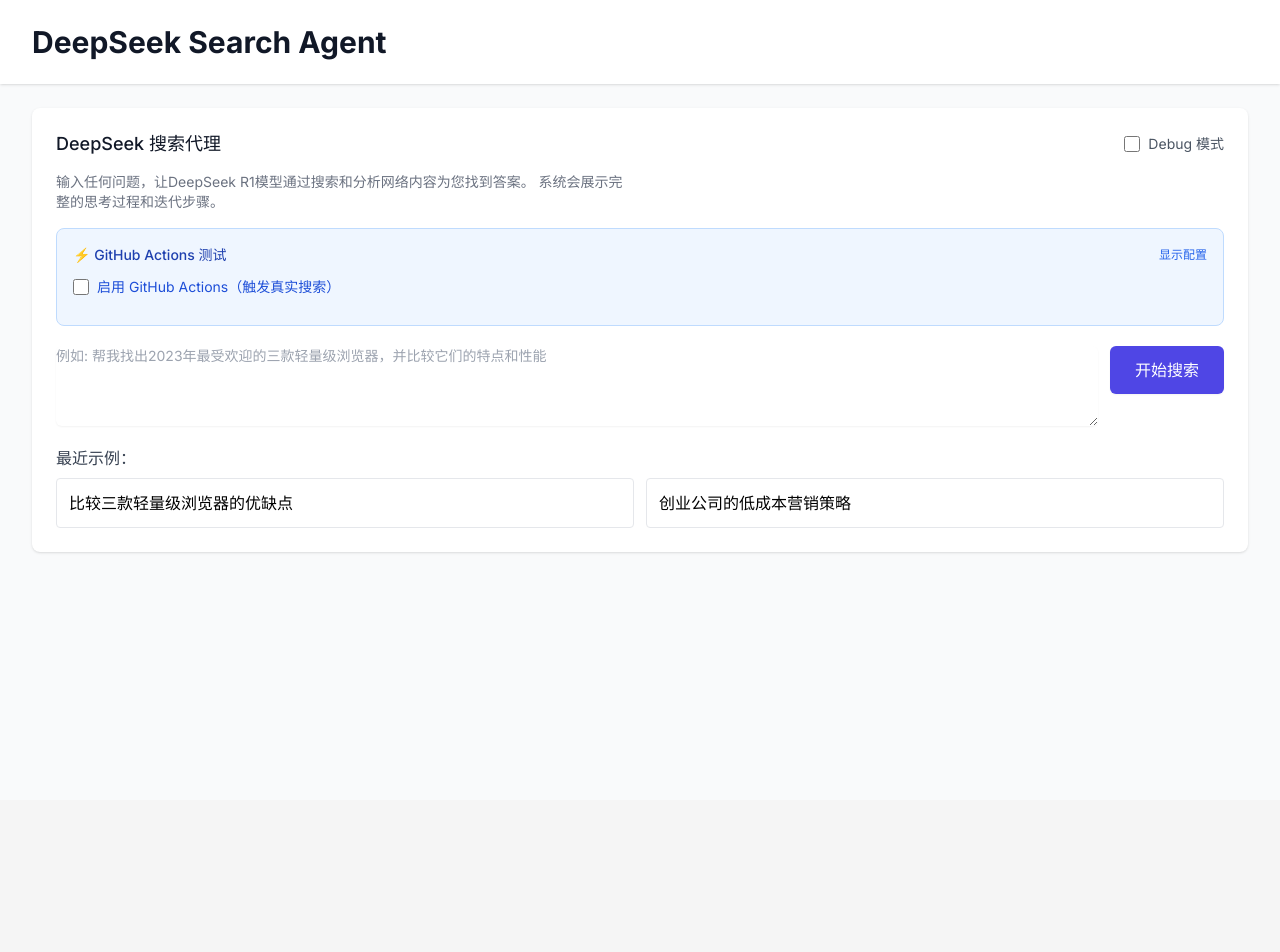
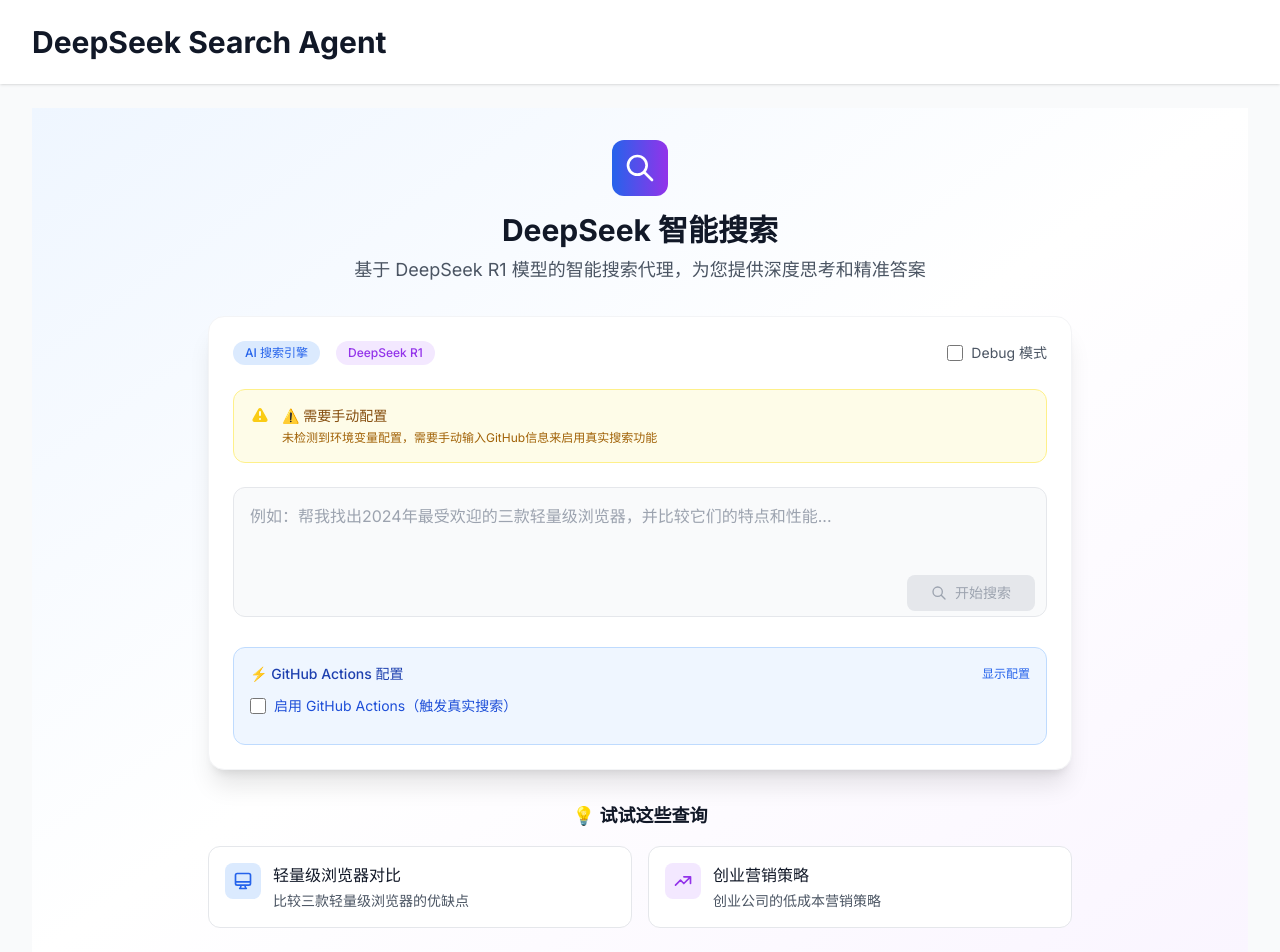
Before and after one commit to 8ty/deepseek-search-agent, a Next.js app in the folder frontend/: page / in a window 1280 px wide. Shown: the top 952 px of the page. Before the commit the page ends 800 px from the top, so only its background shows below. Built offline with nearby package versions, Linux system fonts and the light colour scheme.

Commit message:
添加环境变量配置检查功能，更新前端页面以显示配置状态，并在触发搜索时根据环境变量自动启用GitHub Actions。新增API以检查环境配置状态，优化GitHub配置逻辑，增强用户体验和调试信息。

```diff
--- a/frontend/src/app/api/trigger-search/route.ts
+++ b/frontend/src/app/api/trigger-search/route.ts
@@ -28,12 +28,19 @@
 
     // 获取GitHub配置
     const githubConfig = body.github_config;
-    const shouldTriggerGitHub = githubConfig?.force_trigger ||
-      (process.env.NODE_ENV === 'production' && process.env.GITHUB_TOKEN);
 
-    // 使用用户提供的配置或环境变量
-    const githubToken = githubConfig?.token || process.env.GITHUB_TOKEN;
-    const githubRepository = githubConfig?.repository || process.env.GITHUB_REPOSITORY;
+    // 优先使用环境变量，如果环境变量存在就自动使用
+    const envGithubToken = process.env.GITHUB_TOKEN;
+    const envGithubRepository = process.env.GITHUB_REPOSITORY;
+
+    // 如果有环境变量配置，优先使用环境变量，否则使用用户输入的配置
+    const githubToken = envGithubToken || githubConfig?.token;
+    const githubRepository = envGithubRepository || githubConfig?.repository;
+
+    // 如果环境变量已配置，或者用户强制触发，就启用GitHub Actions
+    const shouldTriggerGitHub = (envGithubToken && envGithubRepository) ||
+                               githubConfig?.force_trigger ||
+                               (process.env.NODE_ENV === 'production' && githubToken);
 
     // 初始化搜索数据
     const searchData = {
@@ -50,14 +57,12 @@
     console.log('=== TRIGGER SEARCH DEBUG ===');
     console.log('Search ID:', searchId);
     console.log('Workspace ID:', workspaceId);
-    console.log('Search Data:', searchData);
-    console.log('Memory Store Key:', `search:${searchId}`);
+    console.log('Environment GitHub Token exists:', !!envGithubToken);
+    console.log('Environment GitHub Repository:', envGithubRepository);
+    console.log('Should trigger GitHub:', shouldTriggerGitHub);
+    console.log('=== END TRIGGER SEARCH DEBUG ===');
 
     memoryStorage.set(`search:${searchId}`, searchData);
-
-    console.log('Data stored. Current memory store keys:', memoryStorage.keys());
-    console.log('Stored data verification:', memoryStorage.get(`search:${searchId}`));
-    console.log('=== END TRIGGER SEARCH DEBUG ===');
 
     // 准备 Webhook 数据
     const webhookData = {
@@ -165,7 +170,9 @@
       query: body.query,
       workspace_id: workspaceId,
       search_id: searchId,
-      timestamp: new Date().toISOString()
+      timestamp: new Date().toISOString(),
+      // 返回环境变量配置状态，让前端知道是否需要手动配置
+      environment_configured: !!(envGithubToken && envGithubRepository)
     };
 
     return NextResponse.json(response);
@@ -184,9 +191,15 @@
 }
 
 export async function GET() {
+  // 检查环境变量配置状态
+  const envConfigured = !!(process.env.GITHUB_TOKEN && process.env.GITHUB_REPOSITORY);
+
   return NextResponse.json({
     message: "使用 POST 方法触发搜索",
     required_fields: ["query"],
-    optional_fields: ["workspace_id", "max_rounds", "include_scraping", "callback_url"]
+    optional_fields: ["workspace_id", "max_rounds", "include_scraping", "callback_url"],
+    environment_configured: envConfigured,
+    github_token_exists: !!process.env.GITHUB_TOKEN,
+    github_repository: process.env.GITHUB_REPOSITORY || null
   });
 }
--- a/frontend/src/app/page.tsx
+++ b/frontend/src/app/page.tsx
@@ -15,6 +15,13 @@
   [timestamp: string]: DebugLogEntry;
 }
 
+interface ConfigStatus {
+  environment_configured: boolean;
+  github_token_exists: boolean;
+  github_repository: string | null;
+  deployment_platform: string;
+}
+
 export default function Home() {
   const [query, setQuery] = useState<string>('');
   const [isSubmitting, setIsSubmitting] = useState<boolean>(false);
@@ -27,7 +34,33 @@
   const [githubRepository, setGithubRepository] = useState<string>('');
   const [enableGitHubActions, setEnableGitHubActions] = useState<boolean>(false);
 
+  // 环境变量配置状态
+  const [configStatus, setConfigStatus] = useState<ConfigStatus | null>(null);
+  const [configLoading, setConfigLoading] = useState<boolean>(true);
+
   const router = useRouter();
+
+  // 检查环境变量配置
+  useEffect(() => {
+    const checkConfig = async () => {
+      try {
+        const response = await axios.get('/api/check-config');
+        setConfigStatus(response.data);
+
+        // 如果环境变量已配置，自动启用GitHub Actions
+        if (response.data.environment_configured) {
+          setEnableGitHubActions(true);
+        }
+
+        setConfigLoading(false);
+      } catch (error) {
+        console.error('检查配置失败:', error);
+        setConfigLoading(false);
+      }
+    };
+
+    checkConfig();
+  }, []);
 
   // 从 localStorage 加载 debug 模式设置
   useEffect(() => {
@@ -69,7 +102,7 @@
     try {
       // 生成唯一ID以跟踪此次搜索
       const searchId = uuidv4();
-      const workspaceId = uuidv4(); // 生成工作空间ID
+      const workspaceId = uuidv4();
 
       logDebugInfo({
         action: 'search_start',
@@ -78,22 +111,22 @@
         query: query.trim()
       });
 
-      // 准备回调URL (用于接收GitHub Actions的更新)
+      // 准备回调URL
       const callbackUrl = `${window.location.origin}/api/webhook?id=${searchId}`;
 
-      // 准备请求数据（使用新架构的参数格式）
+      // 准备请求数据
       const requestData = {
         query: query.trim(),
         workspace_id: workspaceId,
-        search_id: searchId, // 保持向后兼容
+        search_id: searchId,
         callback_url: callbackUrl,
         max_rounds: 5,
         include_scraping: true,
-        // GitHub Actions 配置（如果启用）
-        github_config: enableGitHubActions ? {
+        // 只有在需要手动配置且用户启用时才发送GitHub配置
+        github_config: (!configStatus?.environment_configured && enableGitHubActions) ? {
           token: githubToken,
           repository: githubRepository,
-          force_trigger: true // 强制触发，即使在开发环境
+          force_trigger: true
         } : null
       };
 
@@ -112,7 +145,7 @@
         data: response.data
       });
 
-      // 跳转到结果页面，传递 workspace_id
+      // 跳转到结果页面
       router.push(`/results/${searchId}?workspace_id=${workspaceId}`);
     } catch (error: any) {
       console.error('Error triggering search:', error);
@@ -136,60 +169,175 @@
     }
   };
 
+  const renderConfigStatus = () => {
+    if (configLoading) {
       return (
-    <div className="bg-white shadow sm:rounded-lg">
-      <div className="px-4 py-5 sm:p-6">
+        <div className="mt-4 p-4 bg-gray-50 rounded-xl border border-gray-200">
+          <div className="flex items-center">
+            <div className="animate-spin rounded-full h-4 w-4 border-b-2 border-blue-600"></div>
+            <span className="ml-2 text-sm text-gray-600">检查配置状态...</span>
+          </div>
+        </div>
+      );
+    }
+
+    if (configStatus?.environment_configured) {
+      return (
+        <div className="mt-4 p-4 bg-green-50 rounded-xl border border-green-200">
+          <div className="flex items-center">
+            <div className="flex-shrink-0">
+              <svg className="h-5 w-5 text-green-400" viewBox="0 0 20 20" fill="currentColor">
+                <path fillRule="evenodd" d="M10 18a8 8 0 100-16 8 8 0 000 16zm3.707-9.293a1 1 0 00-1.414-1.414L9 10.586 7.707 9.293a1 1 0 00-1.414 1.414l2 2a1 1 0 001.414 0l4-4z" clipRule="evenodd" />
+              </svg>
+            </div>
+            <div className="ml-3">
+              <h4 className="text-sm font-medium text-green-800">✅ 环境配置完成</h4>
+              <p className="text-xs text-green-700 mt-1">
+                已检测到Vercel环境变量配置，搜索功能已自动启用
+                {configStatus.github_repository && (
+                  <span className="block">仓库: {configStatus.github_repository}</span>
+                )}
+              </p>
+            </div>
+          </div>
+        </div>
+      );
+    }
+
+    return (
+      <div className="mt-4 p-4 bg-yellow-50 rounded-xl border border-yellow-200">
+        <div className="flex">
+          <div className="flex-shrink-0">
+            <svg className="h-5 w-5 text-yellow-400" viewBox="0 0 20 20" fill="currentColor">
+              <path fillRule="evenodd" d="M8.257 3.099c.765-1.36 2.722-1.36 3.486 0l5.58 9.92c.75 1.334-.213 2.98-1.742 2.98H4.42c-1.53 0-2.493-1.646-1.743-2.98l5.58-9.92zM11 13a1 1 0 11-2 0 1 1 0 012 0zm-1-8a1 1 0 00-1 1v3a1 1 0 002 0V6a1 1 0 00-1-1z" clipRule="evenodd" />
+            </svg>
+          </div>
+          <div className="ml-3">
+            <h4 className="text-sm font-medium text-yellow-800">⚠️ 需要手动配置</h4>
+            <p className="text-xs text-yellow-700 mt-1">
+              未检测到环境变量配置，需要手动输入GitHub信息来启用真实搜索功能
+            </p>
+          </div>
+        </div>
+      </div>
+    );
+  };
+
+  return (
+    <div className="min-h-screen bg-gradient-to-br from-blue-50 via-white to-purple-50">
+      <div className="max-w-4xl mx-auto px-4 py-8">
+        {/* 头部 */}
+        <div className="text-center mb-8">
+          <div className="flex items-center justify-center mb-4">
+            <div className="bg-gradient-to-r from-blue-600 to-purple-600 rounded-xl p-3">
+              <svg className="h-8 w-8 text-white" fill="none" stroke="currentColor" viewBox="0 0 24 24">
+                <path strokeLinecap="round" strokeLinejoin="round" strokeWidth={2} d="M21 21l-6-6m2-5a7 7 0 11-14 0 7 7 0 0114 0z" />
+              </svg>
+            </div>
+          </div>
+          <h1 className="text-3xl font-bold text-gray-900 mb-2">DeepSeek 智能搜索</h1>
+          <p className="text-lg text-gray-600 max-w-2xl mx-auto">
+            基于 DeepSeek R1 模型的智能搜索代理，为您提供深度思考和精准答案
+          </p>
+        </div>
+
+        {/* 主搜索卡片 */}
+        <div className="bg-white rounded-2xl shadow-xl border border-gray-100 overflow-hidden">
+          <div className="p-6">
             {/* Debug 模式开关 */}
-        <div className="mb-4 flex items-center justify-between">
-          <h3 className="text-lg leading-6 font-medium text-gray-900">
-            DeepSeek 搜索代理
-          </h3>
-          <div className="flex items-center">
-            <label className="flex items-center text-sm text-gray-600">
+            <div className="flex items-center justify-between mb-6">
+              <div className="flex items-center space-x-4">
+                <div className="text-xs px-3 py-1 bg-blue-100 text-blue-600 rounded-full font-medium">
+                  AI 搜索引擎
+                </div>
+                <div className="text-xs px-3 py-1 bg-purple-100 text-purple-600 rounded-full font-medium">
+                  DeepSeek R1
+                </div>
+              </div>
+              <label className="flex items-center text-sm text-gray-600 cursor-pointer">
                 <input
                   type="checkbox"
                   checked={debugMode}
                   onChange={toggleDebugMode}
-                className="mr-2 h-4 w-4 text-indigo-600 focus:ring-indigo-500 border-gray-300 rounded"
+                  className="mr-2 h-4 w-4 text-blue-600 focus:ring-blue-500 border-gray-300 rounded transition-colors"
                 />
                 Debug 模式
               </label>
             </div>
+
+            {/* 配置状态 */}
+            {renderConfigStatus()}
+
+            {/* 搜索表单 */}
+            <form onSubmit={handleSubmit} className="mt-6">
+              <div className="relative">
+                <textarea
+                  value={query}
+                  onChange={(e: React.ChangeEvent<HTMLTextAreaElement>) => setQuery(e.target.value)}
+                  className="w-full p-4 text-gray-900 bg-gray-50 border border-gray-200 rounded-xl focus:ring-2 focus:ring-blue-500 focus:border-transparent resize-none transition-all duration-200"
+                  placeholder="例如：帮我找出2024年最受欢迎的三款轻量级浏览器，并比较它们的特点和性能..."
+                  rows={4}
+                  disabled={isSubmitting}
+                  required
+                />
+                <button
+                  type="submit"
+                  disabled={isSubmitting || !query.trim()}
+                  className={`absolute bottom-3 right-3 inline-flex items-center px-6 py-2 rounded-lg text-sm font-medium transition-all duration-200 ${
+                    isSubmitting || !query.trim()
+                      ? 'bg-gray-200 text-gray-400 cursor-not-allowed'
+                      : 'bg-gradient-to-r from-blue-600 to-purple-600 text-white hover:from-blue-700 hover:to-purple-700 shadow-lg hover:shadow-xl transform hover:-translate-y-0.5'
+                  }`}
+                >
+                  {isSubmitting ? (
+                    <>
+                      <svg className="animate-spin -ml-1 mr-2 h-4 w-4 text-white" xmlns="http://www.w3.org/2000/svg" fill="none" viewBox="0 0 24 24">
+                        <circle className="opacity-25" cx="12" cy="12" r="10" stroke="currentColor" strokeWidth="4"></circle>
+                        <path className="opacity-75" fill="currentColor" d="M4 12a8 8 0 018-8V0C5.373 0 0 5.373 0 12h4zm2 5.291A7.962 7.962 0 014 12H0c0 3.042 1.135 5.824 3 7.938l3-2.647z"></path>
+                      </svg>
+                      分析中...
+                    </>
+                  ) : (
+                    <>
+                      <svg className="mr-2 h-4 w-4" fill="none" stroke="currentColor" viewBox="0 0 24 24">
+                        <path strokeLinecap="round" strokeLinejoin="round" strokeWidth={2} d="M21 21l-6-6m2-5a7 7 0 11-14 0 7 7 0 0114 0z" />
+                      </svg>
+                      开始搜索
+                    </>
+                  )}
+                </button>
               </div>
-
-        <div className="mt-2 max-w-xl text-sm text-gray-500">
-          <p>
-            输入任何问题，让DeepSeek R1模型通过搜索和分析网络内容为您找到答案。
-            系统会展示完整的思考过程和迭代步骤。
-          </p>
-        </div>
+            </form>
 
             {/* Debug 信息面板 */}
             {debugMode && debugInfo && (
-          <div className="mt-4 p-4 bg-gray-100 rounded-lg">
-            <h4 className="text-sm font-medium text-gray-700 mb-2">🐛 Debug 信息：</h4>
-            <pre className="text-xs text-gray-600 overflow-auto max-h-40">
-              {JSON.stringify(debugInfo, null, 2)}
-            </pre>
+              <div className="mt-6 p-4 bg-gray-50 rounded-xl border border-gray-200">
+                <div className="flex items-center justify-between mb-3">
+                  <h4 className="text-sm font-medium text-gray-700">🐛 Debug 信息</h4>
                   <button
                     onClick={() => {
                       navigator.clipboard.writeText(JSON.stringify(debugInfo, null, 2));
                       alert('Debug 信息已复制到剪贴板');
                     }}
-              className="mt-2 text-xs text-indigo-600 hover:text-indigo-500"
+                    className="text-xs text-blue-600 hover:text-blue-500 font-medium"
                   >
-              📋 复制 Debug 信息
+                    📋 复制
                   </button>
+                </div>
+                <pre className="text-xs text-gray-600 overflow-auto max-h-40 bg-white p-3 rounded border">
+                  {JSON.stringify(debugInfo, null, 2)}
+                </pre>
               </div>
             )}
 
-        {/* GitHub Actions 配置面板 */}
-        <div className="mt-4 p-4 bg-blue-50 rounded-lg border border-blue-200">
+            {/* GitHub Actions 手动配置面板 */}
+            {!configStatus?.environment_configured && (
+              <div className="mt-6 p-4 bg-blue-50 rounded-xl border border-blue-200">
                 <div className="flex items-center justify-between mb-3">
-            <h4 className="text-sm font-medium text-blue-800">⚡ GitHub Actions 测试</h4>
+                  <h4 className="text-sm font-medium text-blue-800">⚡ GitHub Actions 配置</h4>
                   <button
                     onClick={() => setShowGitHubConfig(!showGitHubConfig)}
-              className="text-xs text-blue-600 hover:text-blue-500"
+                    className="text-xs text-blue-600 hover:text-blue-500 font-medium"
                   >
                     {showGitHubConfig ? '隐藏配置' : '显示配置'}
                   </button>
@@ -207,7 +355,7 @@
                   </label>
                 </div>
 
-          {showGitHubConfig && (
+                {showGitHubConfig && enableGitHubActions && (
                   <div className="space-y-3">
                     <div>
                       <label className="block text-xs font-medium text-gray-700 mb-1">
@@ -218,7 +366,7 @@
                         value={githubToken}
                         onChange={(e) => setGithubToken(e.target.value)}
                         placeholder="ghp_xxxxxxxxxxxxxxxxxxxx"
-                  className="w-full text-xs p-2 border border-gray-300 rounded focus:ring-blue-500 focus:border-blue-500"
+                        className="w-full text-xs p-3 border border-gray-300 rounded-lg focus:ring-blue-500 focus:border-blue-500"
                       />
                     </div>
                     <div>
@@ -230,69 +378,56 @@
                         value={githubRepository}
                         onChange={(e) => setGithubRepository(e.target.value)}
                         placeholder="username/deepseek-search-agent"
-                  className="w-full text-xs p-2 border border-gray-300 rounded focus:ring-blue-500 focus:border-blue-500"
+                        className="w-full text-xs p-3 border border-gray-300 rounded-lg focus:ring-blue-500 focus:border-blue-500"
                       />
                     </div>
-              <div className="text-xs text-gray-600">
+                    <div className="text-xs text-gray-600 bg-white p-3 rounded border">
                       💡 提示：需要有仓库的 Actions 权限才能触发 GitHub Actions
                     </div>
                   </div>
                 )}
               </div>
-
-        <form onSubmit={handleSubmit} className="mt-5">
-          <div className="flex flex-col sm:flex-row">
-            <div className="flex-grow">
-              <textarea
-                value={query}
-                onChange={(e: React.ChangeEvent<HTMLTextAreaElement>) => setQuery(e.target.value)}
-                className="shadow-sm focus:ring-indigo-500 focus:border-indigo-500 block w-full sm:text-sm border-gray-300 rounded-md"
-                placeholder="例如: 帮我找出2023年最受欢迎的三款轻量级浏览器，并比较它们的特点和性能"
-                rows={4}
-                disabled={isSubmitting}
-                required
-              />
-            </div>
-            <div className="mt-3 sm:mt-0 sm:ml-3">
-              <button
-                type="submit"
-                disabled={isSubmitting}
-                className={`inline-flex items-center justify-center h-12 px-6 py-3 border border-transparent text-base font-medium rounded-md shadow-sm text-white ${isSubmitting
-                    ? 'bg-gray-400 cursor-not-allowed'
-                    : 'bg-indigo-600 hover:bg-indigo-700 focus:outline-none focus:ring-2 focus:ring-offset-2 focus:ring-indigo-500'
-                  }`}
-              >
-                {isSubmitting ? (
-                  <React.Fragment>
-                    <svg className="animate-spin -ml-1 mr-3 h-5 w-5 text-white" xmlns="http://www.w3.org/2000/svg" fill="none" viewBox="0 0 24 24">
-                      <circle className="opacity-25" cx="12" cy="12" r="10" stroke="currentColor" strokeWidth="4"></circle>
-                      <path className="opacity-75" fill="currentColor" d="M4 12a8 8 0 018-8V0C5.373 0 0 5.373 0 12h4zm2 5.291A7.962 7.962 0 014 12H0c0 3.042 1.135 5.824 3 7.938l3-2.647z"></path>
-                    </svg>
-                    处理中...
-                  </React.Fragment>
-                ) : (
-                  '开始搜索'
             )}
-              </button>
           </div>
         </div>
-        </form>
 
-        <div className="mt-5">
-          <h4 className="text-md font-medium text-gray-700">最近示例：</h4>
-          <div className="mt-2 grid grid-cols-1 md:grid-cols-2 gap-3">
-            <div
-              className="p-3 border rounded cursor-pointer hover:bg-gray-50"
-              onClick={() => setQuery("帮我找出windows端三款轻量级浏览器，轻量级是指占用低，内存小，加载快，比较一下各自的优缺点。")}
+        {/* 示例查询 */}
+        <div className="mt-8">
+          <h4 className="text-lg font-semibold text-gray-900 mb-4 text-center">💡 试试这些查询</h4>
+          <div className="grid grid-cols-1 md:grid-cols-2 gap-4">
+            <button
+              onClick={() => setQuery("帮我找出Windows端三款轻量级浏览器，轻量级是指占用低，内存小，加载快，比较一下各自的优缺点。")}
+              className="p-4 text-left bg-white rounded-xl border border-gray-200 hover:border-blue-300 hover:shadow-lg transition-all duration-200 group"
             >
-              比较三款轻量级浏览器的优缺点
+              <div className="flex items-start">
+                <div className="bg-blue-100 rounded-lg p-2 mr-3">
+                  <svg className="h-5 w-5 text-blue-600" fill="none" stroke="currentColor" viewBox="0 0 24 24">
+                    <path strokeLinecap="round" strokeLinejoin="round" strokeWidth={2} d="M9.75 17L9 20l-1 1h8l-1-1-.75-3M3 13h18M5 17h14a2 2 0 002-2V5a2 2 0 00-2-2H5a2 2 0 00-2 2v10a2 2 0 002 2z" />
+                  </svg>
                 </div>
-            <div
-              className="p-3 border rounded cursor-pointer hover:bg-gray-50"
+                <div>
+                  <h5 className="font-medium text-gray-900 group-hover:text-blue-600 transition-colors">轻量级浏览器对比</h5>
+                  <p className="text-sm text-gray-600 mt-1">比较三款轻量级浏览器的优缺点</p>
+                </div>
+              </div>
+            </button>
+
+            <button
               onClick={() => setQuery("创业公司如何在没有大量预算的情况下进行有效的营销？列出5种可行的策略。")}
+              className="p-4 text-left bg-white rounded-xl border border-gray-200 hover:border-purple-300 hover:shadow-lg transition-all duration-200 group"
             >
-              创业公司的低成本营销策略
+              <div className="flex items-start">
+                <div className="bg-purple-100 rounded-lg p-2 mr-3">
+                  <svg className="h-5 w-5 text-purple-600" fill="none" stroke="currentColor" viewBox="0 0 24 24">
+                    <path strokeLinecap="round" strokeLinejoin="round" strokeWidth={2} d="M13 7h8m0 0v8m0-8l-8 8-4-4-6 6" />
+                  </svg>
                 </div>
+                <div>
+                  <h5 className="font-medium text-gray-900 group-hover:text-purple-600 transition-colors">创业营销策略</h5>
+                  <p className="text-sm text-gray-600 mt-1">创业公司的低成本营销策略</p>
+                </div>
+              </div>
+            </button>
           </div>
         </div>
       </div>
```
Also changed, not shown: frontend/src/app/api/check-config/route.ts (added, +15 -0 lines). Lines whose indentation alone changed are shown as unchanged.
